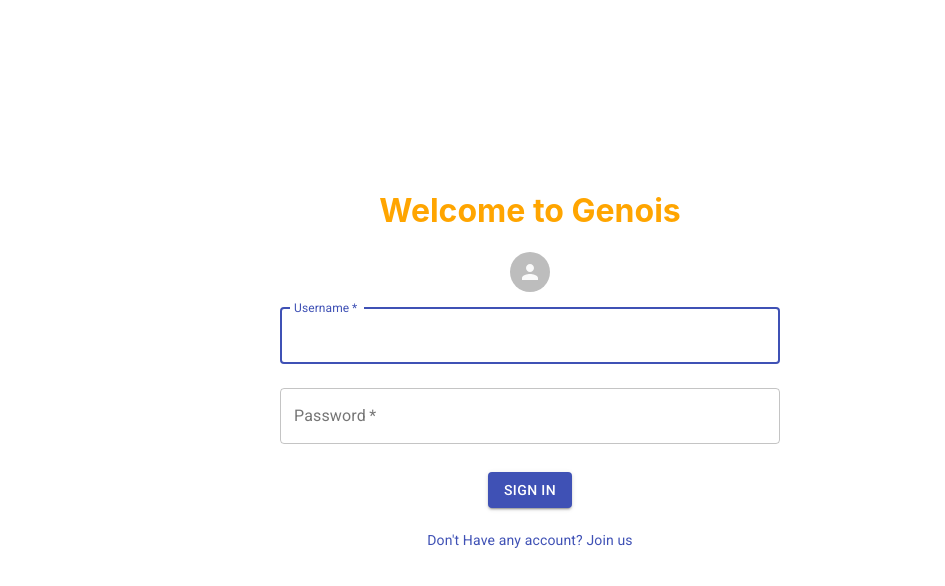
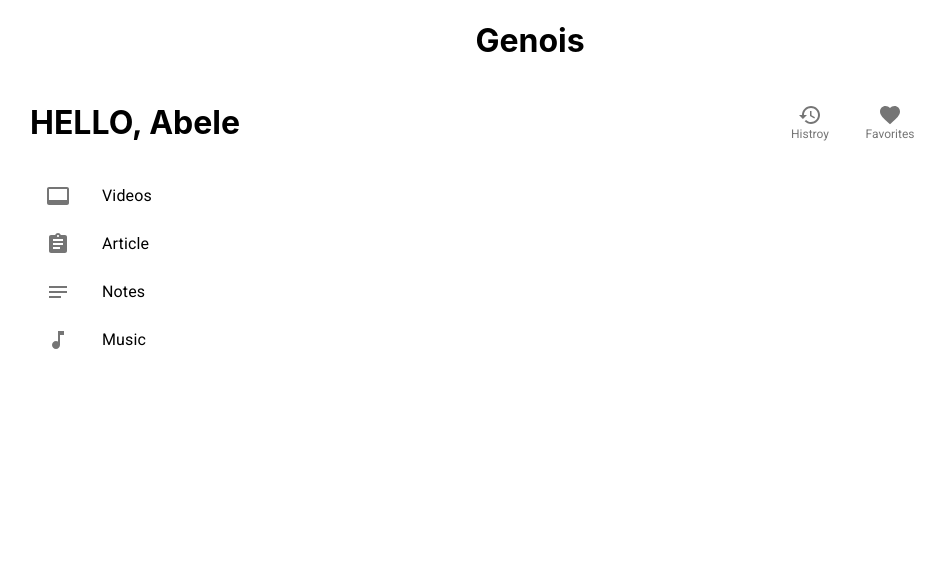
Before and after one commit to aynekuab/genois, a JavaScript app: page / in a window 1280 px wide. Shown: the top 586 px of the page, without its empty margins (110-1055 px from the left). Built offline with nearby package versions, Linux system fonts and the light colour scheme; the HTML template or start-up script is replaced by a standard one.

Commit message:
created the home page

```diff
--- a/src/App.css
+++ b/src/App.css
@@ -3,7 +3,6 @@
   height: 100vh;
   width: 100vw;
   display: flex;
-  align-items: center;
   justify-content:center;
 }
 
--- a/src/App.js
+++ b/src/App.js
@@ -2,11 +2,12 @@
 import './App.css';
 import {Switch,Router} from 'react-router-dom';
 import WelcomePage from './pages/welcome/WelcomePage';
-
+import Header from "./pages/Home/components/Header"
+import Home from './pages/Home/Home';
 function App() {
   return (
     <div className="App">
-      <WelcomePage/>
+     <Home></Home>
     </div>
   );
 }
--- /dev/null
+++ b/src/pages/Home/Home.css
@@ -0,0 +1,14 @@
+.constraint{
+    height: 100px;
+    width:100px;
+
+}
+.side-drawer-container{
+    display: flex;
+    width: 200px;
+}
+.middle-section-container{
+    display: grid;
+    grid-template-columns: 1fr 3fr;
+    height: 1000px;
+}
--- /dev/null
+++ b/src/pages/Home/Home.js
@@ -0,0 +1,49 @@
+import "./Home.css";
+import Header from "./components/Header";
+import Drawer from "@material-ui/core/Drawer";
+import Divider from '@material-ui/core/Divider';
+import ListItem from '@material-ui/core/ListItem';
+import ListItemText from "@material-ui/core/ListItemText";
+import ListItemIcon from '@material-ui/core/ListItemIcon';
+import List from '@material-ui/core/List';
+import VideoLabelIcon from '@material-ui/icons/VideoLabel';
+import AssignmentIcon from '@material-ui/icons/Assignment';
+import NotesIcon from '@material-ui/icons/Notes';
+import MusicNoteIcon from '@material-ui/icons/MusicNote';
+
+export default function Home(props) {
+  return (
+    <div className="Home-container">
+      <Header></Header>
+      <div className = "middle-section-container">
+      <div className="side-drawer-container">
+
+         <Divider />
+        <List>
+        <ListItem button >
+              <ListItemIcon><VideoLabelIcon/></ListItemIcon>
+              <ListItemText primary="Videos" />
+        </ListItem>
+        <ListItem button >
+              <ListItemIcon><AssignmentIcon/></ListItemIcon>
+              <ListItemText primary="Article" />
+        </ListItem>
+        <ListItem button >
+              <ListItemIcon><NotesIcon/></ListItemIcon>
+              <ListItemText primary="Notes" />
+        </ListItem>
+        <ListItem button >
+              <ListItemIcon><MusicNoteIcon/></ListItemIcon>
+              <ListItemText primary="Music" />
+        </ListItem>
+
+        </List>
+
+      </div>
+      <div className = "display-section-container">
+
+      </div>
+      </div>
+    </div>
+  );
+}
--- /dev/null
+++ b/src/pages/Home/components/Header.css
@@ -0,0 +1,18 @@
+.Header-container{
+    display: flex;
+    flex-direction: column;
+
+    width: 1000px
+}
+.user-name-intro{
+    display: flex;
+    flex-direction: row;
+    width: 900px;
+    justify-content: space-between;
+
+}
+.button-navs{
+    display: flex;
+    align-items: center;
+
+}
--- /dev/null
+++ b/src/pages/Home/components/Header.js
@@ -0,0 +1,27 @@
+import "./Header.css";
+import BottomNavigation from "@material-ui/core/BottomNavigation";
+import BottomNavigationAction from "@material-ui/core/BottomNavigationAction";
+import RestoreIcon from "@material-ui/icons/Restore";
+import FavoriteIcon from "@material-ui/icons/Favorite";
+
+export default function Header(props) {
+  return (
+    <div className="Header-container">
+      <div className="welcome-text">
+        <h1 className="genois-text">Genois</h1>
+      </div>
+
+      <div className="user-name-intro">
+        <div className="username">
+          <h1 className="name">HELLO, Abele</h1>
+        </div>
+        <div className="button-navs">
+          <BottomNavigation showLabels className="buttons-nav-style">
+            <BottomNavigationAction label="Histroy" icon={<RestoreIcon />} />
+            <BottomNavigationAction label="Favorites" icon={<FavoriteIcon />} />
+          </BottomNavigation>
+        </div>
+      </div>
+    </div>
+  );
+}
```
Also changed, not shown: src/pages/Home/components/Card.js (added, +14 -0 lines), src/pages/Home/components/Card.css (added).
